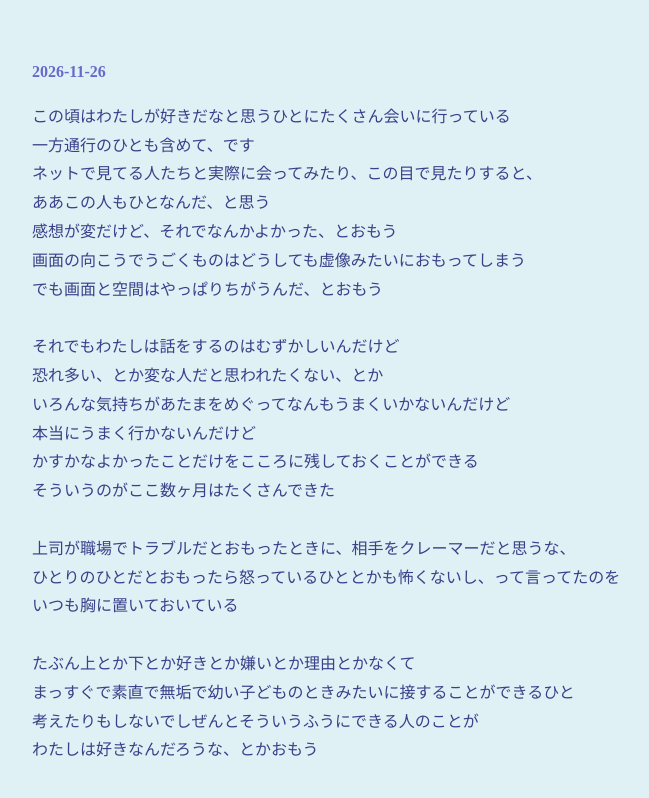
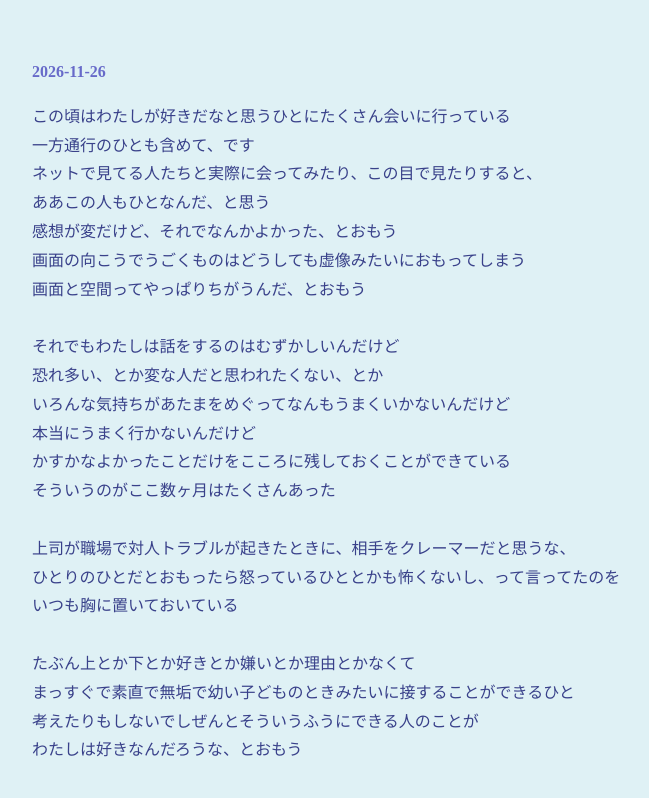
Before and after one commit to seaori/seaori.github.io, a plain HTML site: page diary.html in a window 1280 px wide. Shown: the top 798 px of the page, without its empty margins (258-907 px from the left). Drawn offline with Linux system fonts and the light colour scheme.

Commit message:
Update diary.html

```diff
--- a/diary.html
+++ b/diary.html
@@ -37,29 +37,29 @@ off--------------->
 ああこの人もひとなんだ、と思う<br>
 感想が変だけど、それでなんかよかった、とおもう<br>
 画面の向こうでうごくものはどうしても虚像みたいにおもってしまう<br>
-でも画面と空間はやっぱりちがうんだ、とおもう<br>
+画面と空間ってやっぱりちがうんだ、とおもう<br>
 <br>
 それでもわたしは話をするのはむずかしいんだけど<br>
 恐れ多い、とか変な人だと思われたくない、とか<br>
 いろんな気持ちがあたまをめぐってなんもうまくいかないんだけど<br>
 本当にうまく行かないんだけど<br>
-かすかなよかったことだけをこころに残しておくことができる<br>
-そういうのがここ数ヶ月はたくさんできた<br>
+かすかなよかったことだけをこころに残しておくことができている<br>
+そういうのがここ数ヶ月はたくさんあった<br>
 <br>
-上司が職場でトラブルだとおもったときに、相手をクレーマーだと思うな、<br>
+上司が職場で対人トラブルが起きたときに、相手をクレーマーだと思うな、<br>
 ひとりのひとだとおもったら怒っているひととかも怖くないし、って言ってたのを<br>
 いつも胸に置いておいている<br>
 <br>
 たぶん上とか下とか好きとか嫌いとか理由とかなくて<br>
 まっすぐで素直で無垢で幼い子どものときみたいに接することができるひと<br>
 考えたりもしないでしぜんとそういうふうにできる人のことが<br>
-わたしは好きなんだろうな、とかおもう<br>
+わたしは好きなんだろうな、とおもう<br>
 <br>
 わたしはできるかな<br>
 <br>
-図書館でやっていた地域の展覧会で飾られていた小学生たちの絵を見たときに<br>
-いろんなきもちとかが溢れた<br>
-なんの絵かわすれてしまったけど、<br>
+図書館でやっていた地域の展覧会で飾られていた小学生たちの絵を見たとき、<br>
+いろんなきもちが溢れた<br>
+なんの絵だったかはわすれてしまったけど、<br>
 白いものを表現するときに白い画用紙だけど白い絵の具を塗っていた　<br>
 それが本当に白くてきれいでうつくしくて<br>
 なんか、わたしもそんなふうになりたいなとおもった<br>
```
